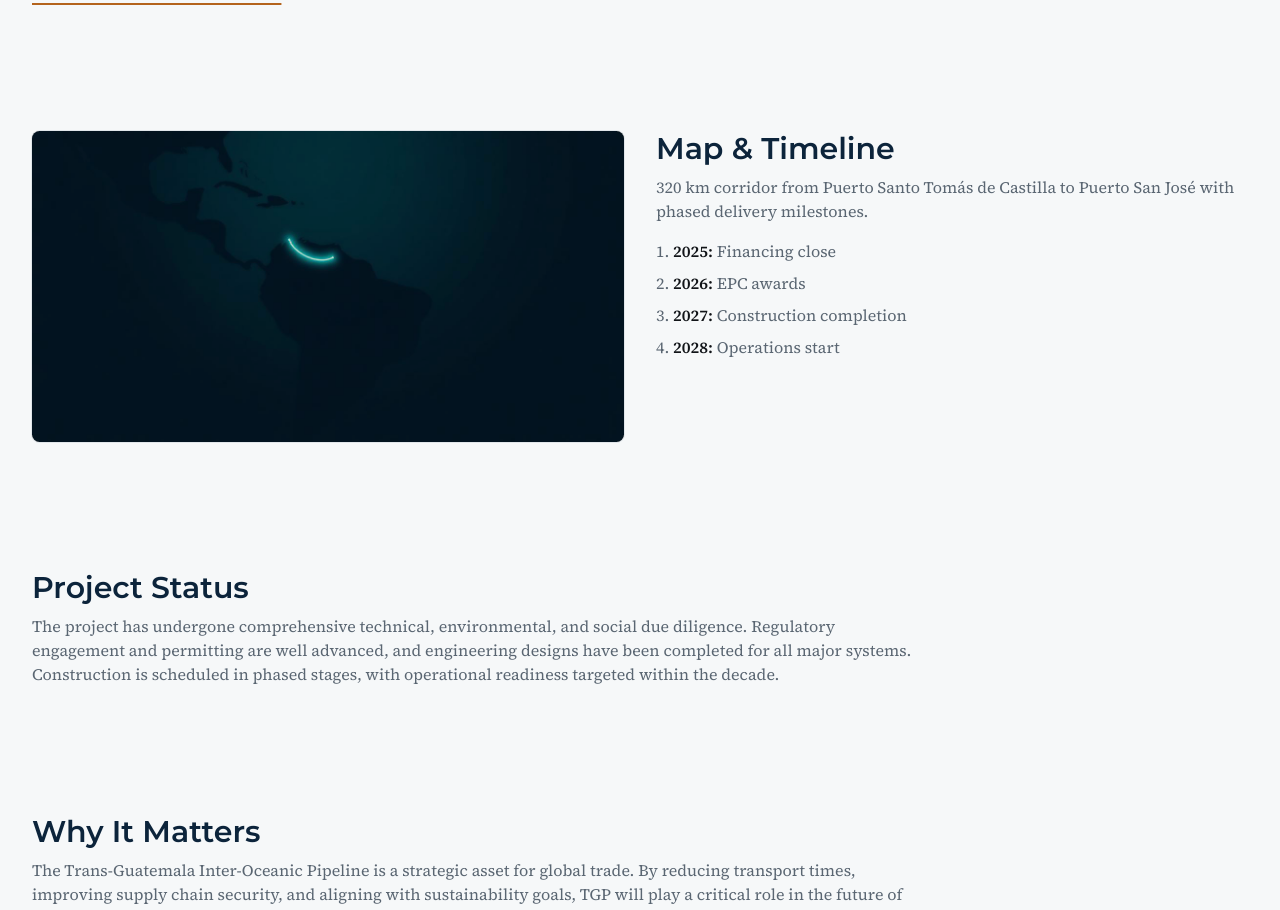
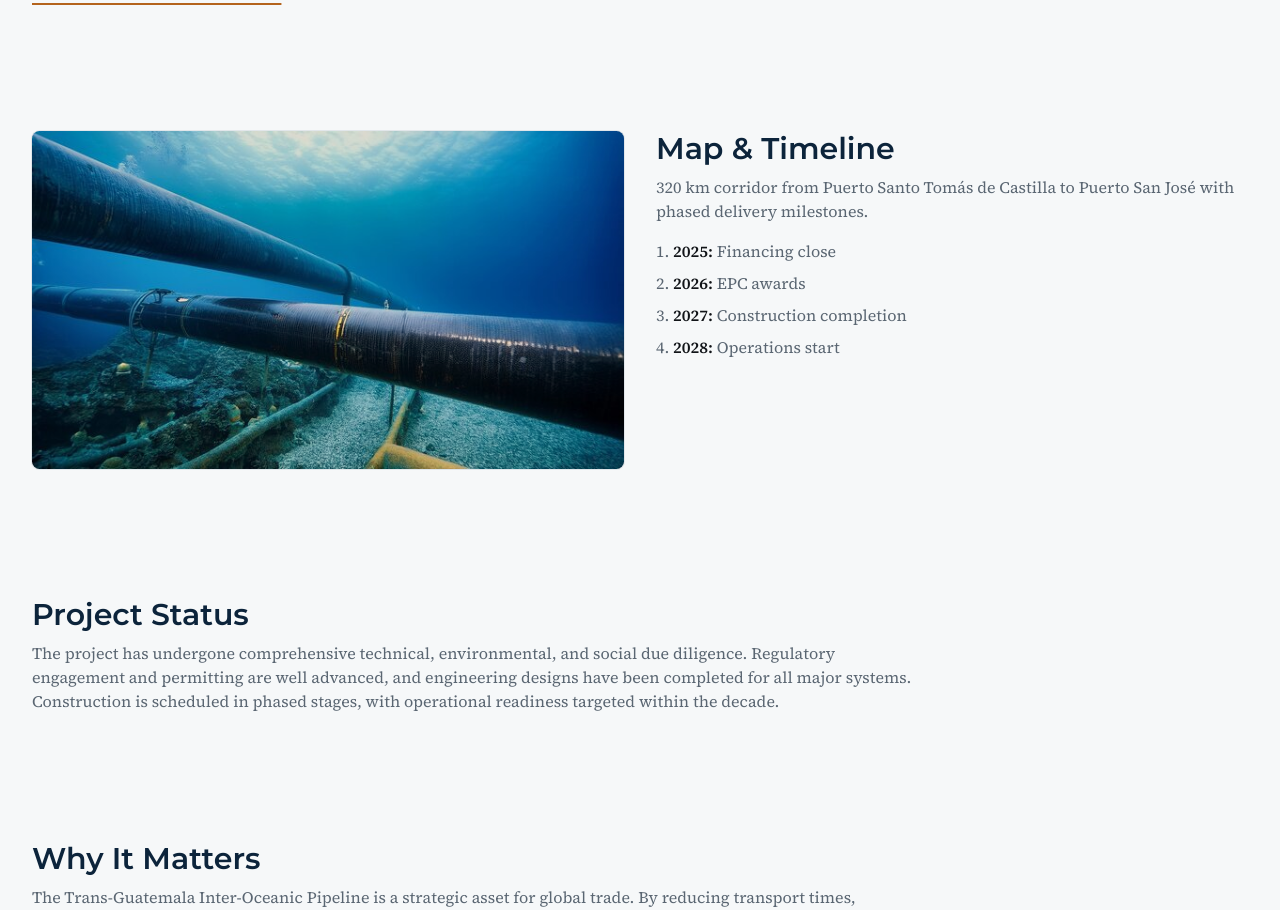
Before and after one commit to xrivera-launchfrog/cross-corridor-connect, a React (Vite) app: page / in a window 1280 px wide. Shown: the part 3300-4210 px from the top of the page. Built offline with nearby package versions, Linux system fonts and the light colour scheme.

Commit message:
Replace map and timeline image
Replaced the map and timeline image on the homepage with the provided image.

```diff
--- a/src/pages/Index.tsx
+++ b/src/pages/Index.tsx
@@ -1,6 +1,6 @@
 import { Helmet } from "react-helmet-async";
 import { Link } from "react-router-dom";
-import ogRouteHero from "@/assets/og-route-hero.jpg";
+
 
 const heroImg = "/lovable-uploads/43f1a202-1b9b-4360-94a1-1cccbfc36361.png";
 
@@ -170,8 +170,8 @@ const Index = () => {
       <section className="container mx-auto py-16 grid gap-8 md:grid-cols-2 items-start">
         <figure className="relative rounded-md overflow-hidden ring-1 ring-border order-2 md:order-1">
           <img
-            src={ogRouteHero}
-            alt="Route map of the Trans Guatemala Pipeline across the Atlantic–Pacific corridor"
+            src="/lovable-uploads/728f854a-c51d-4ce8-a449-175febf101ce.png"
+            alt="Underwater subsea pipelines across the seabed"
             loading="lazy"
             decoding="async"
             width={1280}
```
Also changed, not shown: public/lovable-uploads/728f854a-c51d-4ce8-a449-175febf101ce.png (added).
